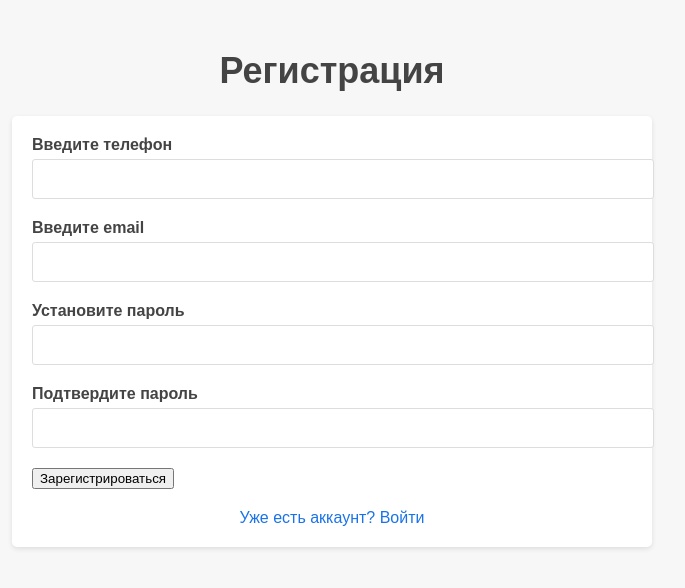
After one commit to HASCIIOneAndOnly/Communication_Module, a Flask app: page /register in a window 1280 px wide. The commit adds this page. Shown: the top 588 px of the page, without its empty margins (308-993 px from the left). Run offline with Flask 2, Linux system fonts and the light colour scheme.

Commit message:
Реорганизация файлов; Регистрация немного опрятнее

```diff
--- /dev/null
+++ b/Authorization_Registration_PasswordRecovery/Auth.py
@@ -0,0 +1,103 @@
+from flask import Flask, render_template, url_for, redirect
+from flask_sqlalchemy import SQLAlchemy
+from flask_login import UserMixin, login_user, LoginManager, login_required, logout_user, current_user
+from flask_wtf import FlaskForm
+from wtforms import StringField, PasswordField, SubmitField
+from wtforms.validators import InputRequired, Length, ValidationError
+from flask_bcrypt import Bcrypt
+
+app = Flask(__name__)
+db = SQLAlchemy(app)
+bcrypt = Bcrypt(app)
+app.config['SQLALCHEMY_DATABASE_URI'] = 'sqlite:///database.db'
+app.config['SECRET_KEY'] = 'thisisasecretkey'
+login_manager = LoginManager()
+login_manager.init_app(app)
+login_manager.login_view = 'login'
+
+
+@login_manager.user_loader
+def load_user(user_id):
+    return User.query.get(int(user_id))
+
+
+class User(db.Model, UserMixin):
+    id = db.Column(db.Integer, primary_key=True)
+    username = db.Column(db.String(20), nullable=False, unique=True)
+    password = db.Column(db.String(80), nullable=False)
+
+
+def validate_username(username):
+    existing_user_username = User.query.filter_by(
+        username=username.data).first()
+    if existing_user_username:
+        raise ValidationError(
+            'That username already exists. Please choose a different one.')
+
+
+class RegisterForm(FlaskForm):
+    username = StringField(validators=[
+                           InputRequired(), Length(min=4, max=20)], render_kw={"placeholder": "Username"})
+
+    password = PasswordField(validators=[
+                             InputRequired(), Length(min=8, max=20)], render_kw={"placeholder": "Password"})
+
+    submit = SubmitField('Register')
+
+
+class LoginForm(FlaskForm):
+    username = StringField(validators=[
+                           InputRequired(), Length(min=4, max=20)], render_kw={"placeholder": "Username"})
+
+    password = PasswordField(validators=[
+                             InputRequired(), Length(min=8, max=20)], render_kw={"placeholder": "Password"})
+
+    submit = SubmitField('Login')
+
+
+@app.route('/')
+def home():
+    return render_template('home.html')
+
+
+@app.route('/login', methods=['GET', 'POST'])
+def login():
+    form = LoginForm()
+    if form.validate_on_submit():
+        user = User.query.filter_by(username=form.username.data).first()
+        if user:
+            if bcrypt.check_password_hash(user.password, form.password.data):
+                login_user(user)
+                return redirect(url_for('dashboard'))
+    return render_template('login.html', form=form)
+
+
+@app.route('/dashboard', methods=['GET', 'POST'])
+@login_required
+def dashboard():
+    return render_template('dashboard.html')
+
+
+@app.route('/logout', methods=['GET', 'POST'])
+@login_required
+def logout():
+    logout_user()
+    return redirect(url_for('login'))
+
+
+@ app.route('/register', methods=['GET', 'POST'])
+def register():
+    form = RegisterForm()
+
+    if form.validate_on_submit():
+        hashed_password = bcrypt.generate_password_hash(form.password.data)
+        new_user = User(username=form.username.data, password=hashed_password)
+        db.session.add(new_user)
+        db.session.commit()
+        return redirect(url_for('login'))
+
+    return render_template('register.html', form=form)
+
+
+if __name__ == "__main__":
+    app.run(debug=True)
--- /dev/null
+++ b/Authorization_Registration_PasswordRecovery/static/register.css
@@ -0,0 +1,72 @@
+body {
+  font-family: Arial, sans-serif;
+  background-color: #f7f7f7;
+  color: #444;
+  margin: 0;
+  padding: 0;
+}
+
+h1 {
+  font-size: 36px;
+  font-weight: bold;
+  text-align: center;
+  margin-top: 50px;
+}
+
+.register-form {
+  max-width: 600px;
+  margin: 0 auto;
+  padding: 20px;
+  background-color: #fff;
+  border-radius: 5px;
+  box-shadow: 0 2px 5px rgba(0, 0, 0, 0.1);
+}
+
+.user-box {
+  margin-bottom: 20px;
+}
+
+.user-box label {
+  display: block;
+  margin-bottom: 5px;
+  font-weight: bold;
+}
+
+.user-box input[type="text"],
+.user-box input[type="email"],
+.user-box input[type="tel"],
+.user-box input[type="password"] {
+  display: block;
+  width: 100%;
+  padding: 10px;
+  border: 1px solid #ddd;
+  border-radius: 3px;
+  font-size: 16px;
+}
+
+.user-box input[type="submit"] {
+  background-color: #1a73e8;
+  color: #fff;
+  border: none;
+  border-radius: 3px;
+  padding: 10px 20px;
+  font-size: 16px;
+  cursor: pointer;
+}
+
+.user-box input[type="submit"]:hover {
+  background-color: #0d47a1;
+  max-width: 500px;
+}
+
+a {
+  display: block;
+  text-align: center;
+  margin-top: 20px;
+  color: #1a73e8;
+  text-decoration: none;
+}
+
+a:hover {
+  text-decoration: underline;
+}
--- a/templates/login.html
+++ b/Authorization_Registration_PasswordRecovery/templates/login.html
@@ -22,7 +22,7 @@
             </div>
             <input type="submit" value="Войти">
             <a href="#">Забыли пароль?</a>
-            <a href="#">Зарегистрироваться</a>
+            <a href="{{ url_for('register') }}">Зарегистрироваться</a>
         </form>
     </div>
 </body>
--- /dev/null
+++ b/Authorization_Registration_PasswordRecovery/templates/register.html
@@ -0,0 +1,34 @@
+<!DOCTYPE html>
+<html lang="en">
+<head>
+    <meta charset="UTF-8">
+    <meta http-equiv="X-UA-Compatible" content="IE=edge">
+    <meta name="viewport" content="width=device-width, initial-scale=1.0">
+    <title>Регистрация</title>
+    <link rel="stylesheet" href="../static/register.css">
+</head>
+<body>
+<h1>Регистрация</h1>
+
+<form class="register-form" action="" method="POST">
+    <div class="user-box">
+        <label for="phone">Введите телефон</label>
+        <input type="tel" name="phone" id="phone" required>
+    </div>
+    <div class="user-box">
+        <label for="email">Введите email</label>
+        <input type="email" name="email" id="email" required>
+    </div>
+    <div class="user-box">
+        <label for="password">Установите пароль</label>
+        <input type="password" name="password" id="password" required>
+    </div>
+    <div class="user-box">
+        <label for="confirm-password">Подтвердите пароль</label>
+        <input type="password" name="confirm-password" id="confirm-password" required>
+    </div>
+    <input type="submit" value="Зарегистрироваться">
+    <a href="{{ url_for('login') }}">Уже есть аккаунт? Войти</a>
+</form>
+</body>
+</html>
```
Also changed, not shown: Auth.py (deleted, +0 -17 lines), requirements.txt (added, +24 -0 lines), templates/register.html (deleted, +0 -24 lines), Authorization_Registration_PasswordRecovery/static/login.css (renamed from static/login.css), Authorization_Registration_PasswordRecovery/templates/dashboard.html (renamed from templates/dashboard.html), Authorization_Registration_PasswordRecovery/templates/home.html (renamed from templates/home.html).
